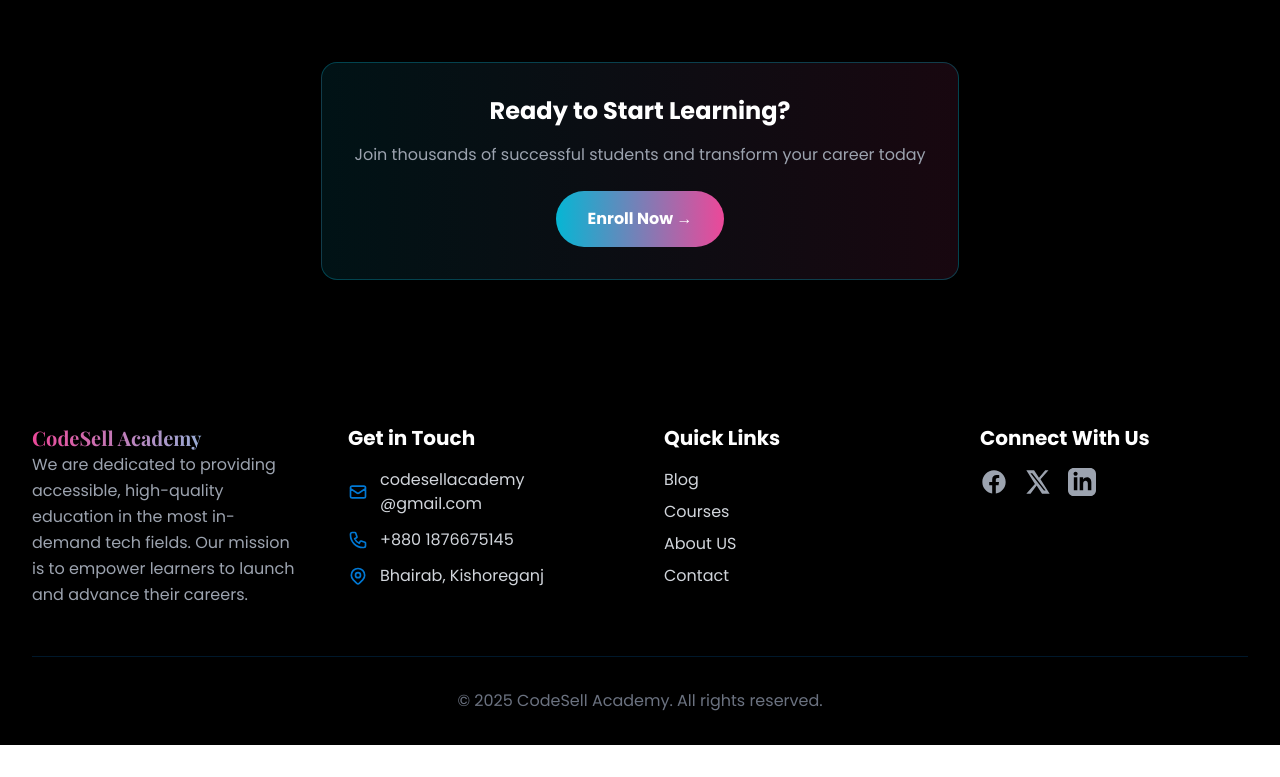
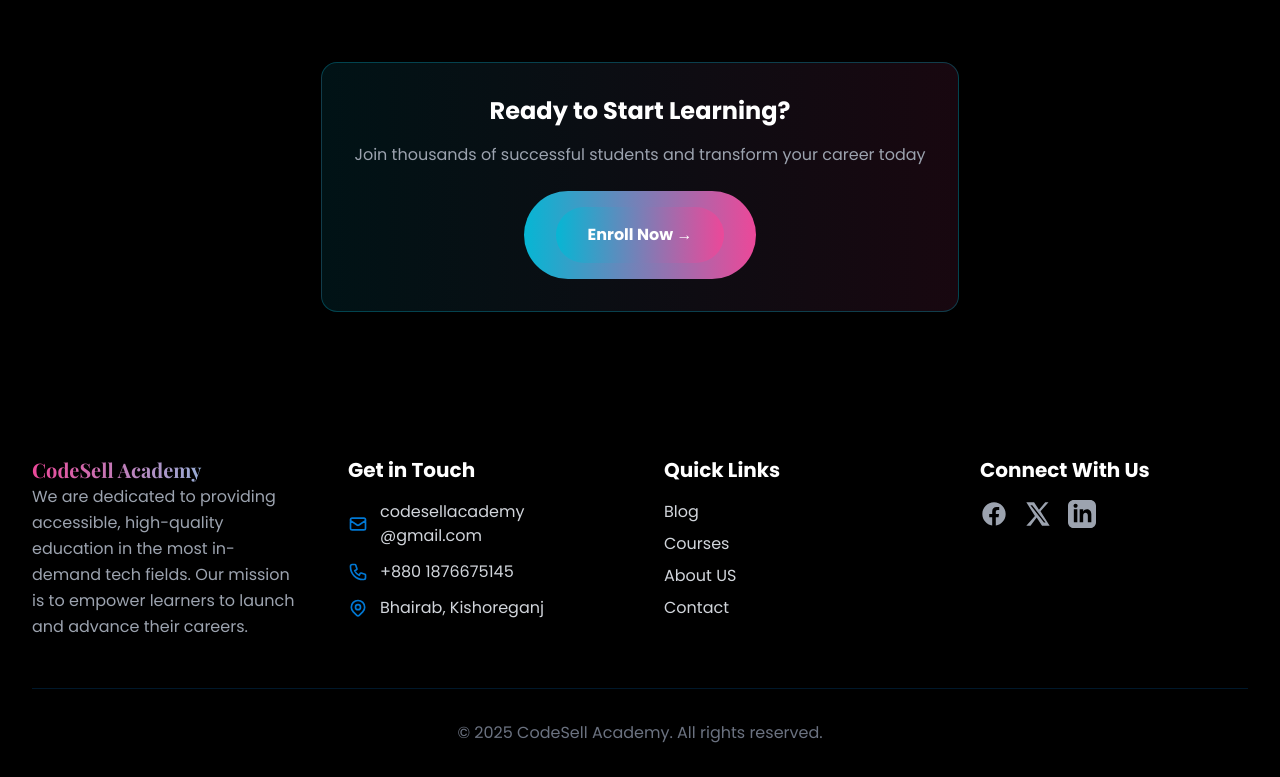
Before and after one commit to dashpranta145-design/codesell-academy, a React (Vite) app: page /courses in a window 1280 px wide. Shown: the part 1347-2124 px from the top of the page. Before the commit the page ends 2092 px from the top, so only its background shows below. Built offline with nearby package versions, Linux system fonts and the light colour scheme; a web font is replaced by a local one.

Commit message:
Enroll button is fixed

```diff
--- a/src/components/CourseDetail.tsx
+++ b/src/components/CourseDetail.tsx
@@ -1,5 +1,6 @@
 import React, { useState, useRef } from "react";
 import Header from "./Header";
+import { Link } from "react-router-dom";
 
 import FloatingBackground from "./FloatingBackground";
 
@@ -450,7 +451,12 @@ const CourseDetail: React.FC = () => {
                 today
               </p>
               <button className="px-8 py-4 bg-gradient-to-r from-cyan-500 to-pink-500 text-white font-bold rounded-full hover:shadow-lg hover:shadow-cyan-500/50 transition-all duration-300 hover:scale-105">
-                <a href="/contact"> Enroll Now →</a>
+                <Link
+                  to="/contact"
+                  className="inline-flex items-center px-8 py-4 bg-gradient-to-r from-cyan-500 to-pink-500 text-white font-bold rounded-full hover:shadow-lg hover:shadow-cyan-500/50 transition-all duration-300 hover:scale-105"
+                >
+                  Enroll Now →
+                </Link>
               </button>
             </div>
           </div>
```
